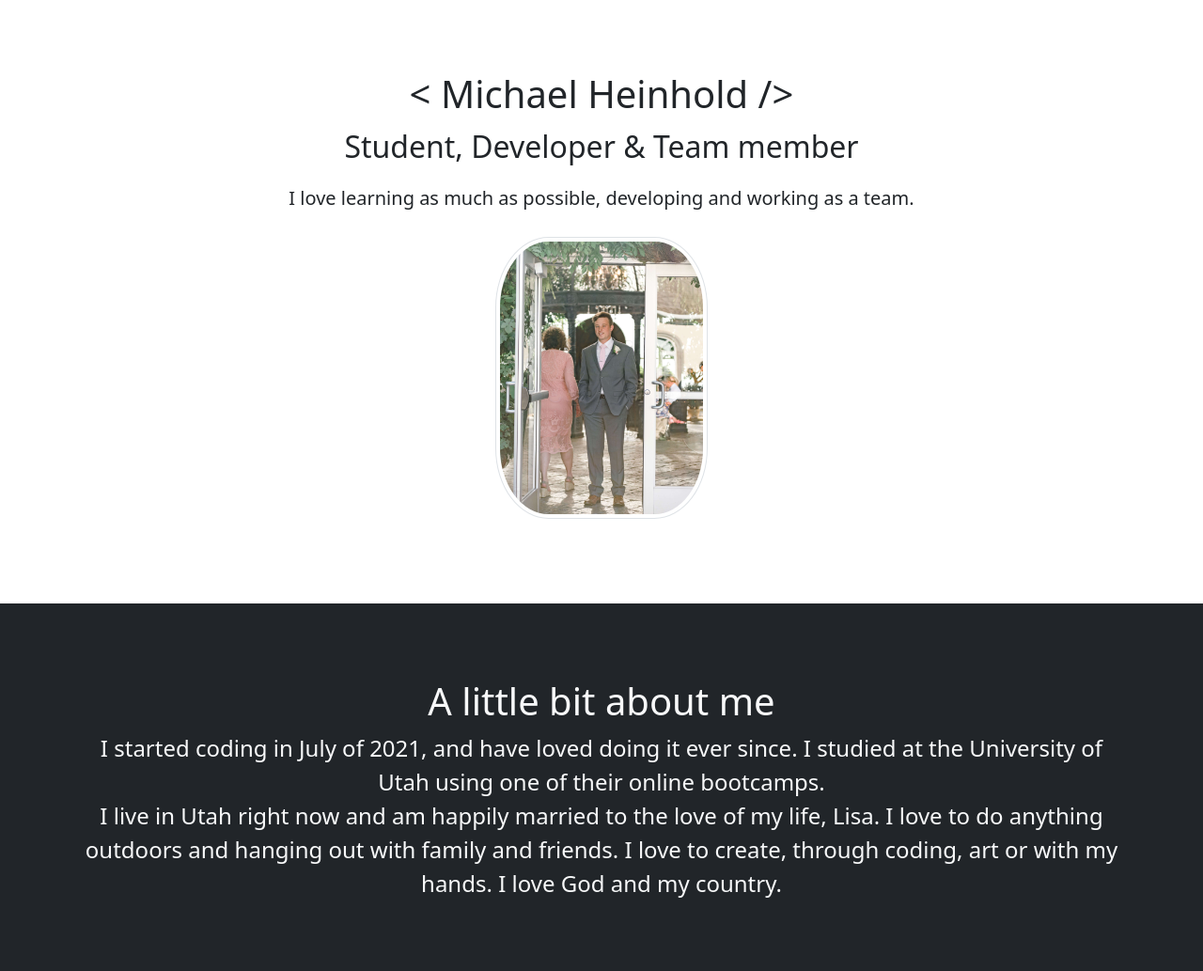
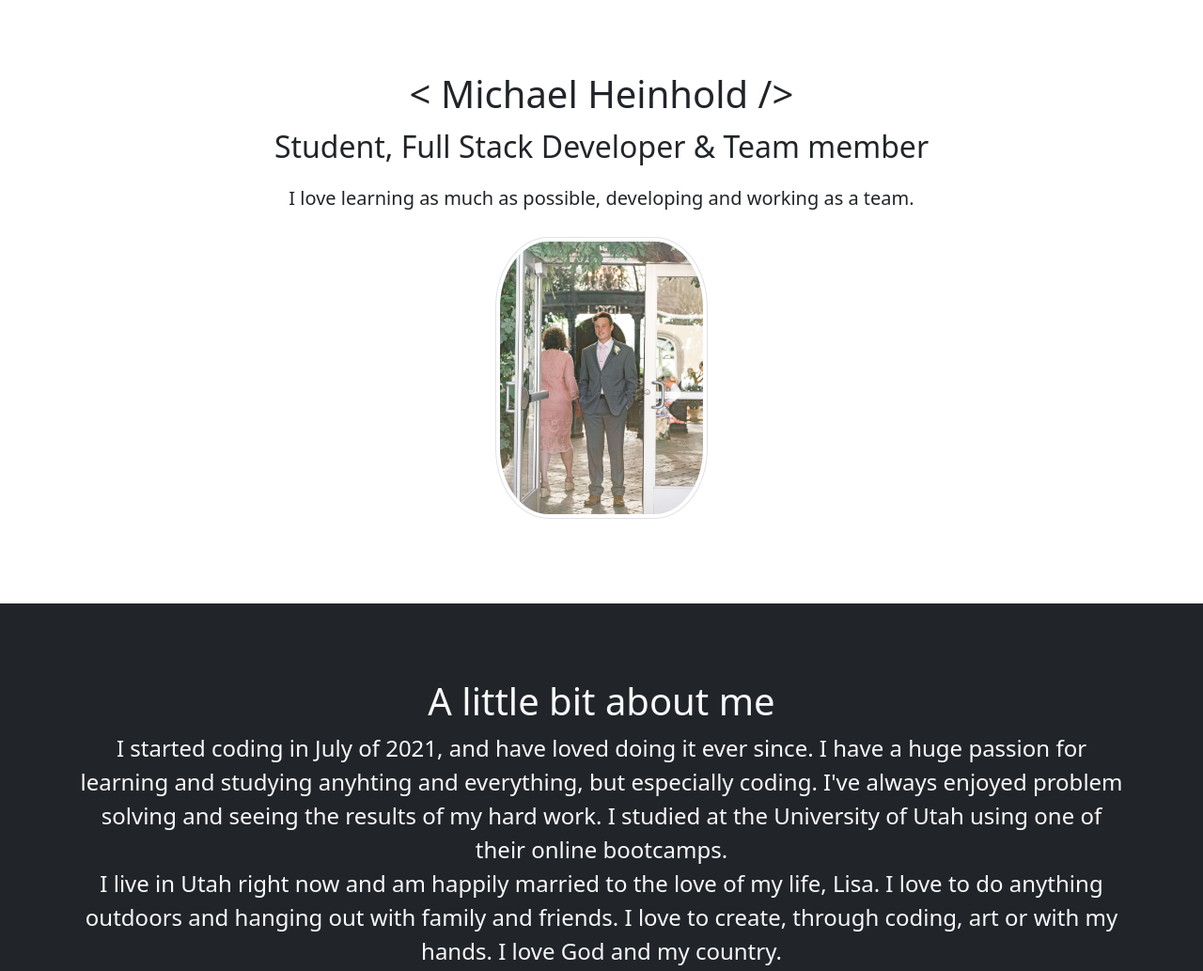
Before and after one commit to michaelheinhold/michaelheinhold.github.io-old, a plain HTML site: page index.html in a window 1280 px wide. Shown: the part 60-1093 px from the top of the page at 94% size. Drawn offline with nearby package versions, Linux system fonts and the light colour scheme.

Commit message:
updated bio

```diff
--- a/index.html
+++ b/index.html
@@ -40,7 +40,7 @@
     </nav>
     <section class="intro text-center">
         <h1 class="fw-light">< Michael Heinhold /></h1>
-        <p class="fs-2 fw-light">Student, Developer & Team member</p>
+        <p class="fs-2 fw-light">Student, Full Stack Developer & Team member</p>
         <p class="fs-5 fw-light">I love learning as much as possible, developing and working as a team.</p>
         <div>
             <img src="./assets/images/L&M Wedding-151 (1).jpg" class="img-thumbnail" alt="A picture of me!">
@@ -51,7 +51,9 @@
             A little bit about me
         </p>
         <p class="fs-4 fw-light">
-            I started coding in July of 2021, and have loved doing it ever since. I studied at the University of Utah
+            I started coding in July of 2021, and have loved doing it ever since. I have a huge passion for learning and studying anyhting and everything, but especially coding.
+            I've always enjoyed problem solving and seeing the results of my hard work.
+            I studied at the University of Utah
             using one of their online bootcamps.
             </br>
             I live in Utah right now and am happily married to the love of my life, Lisa. I love to do anything outdoors
```
